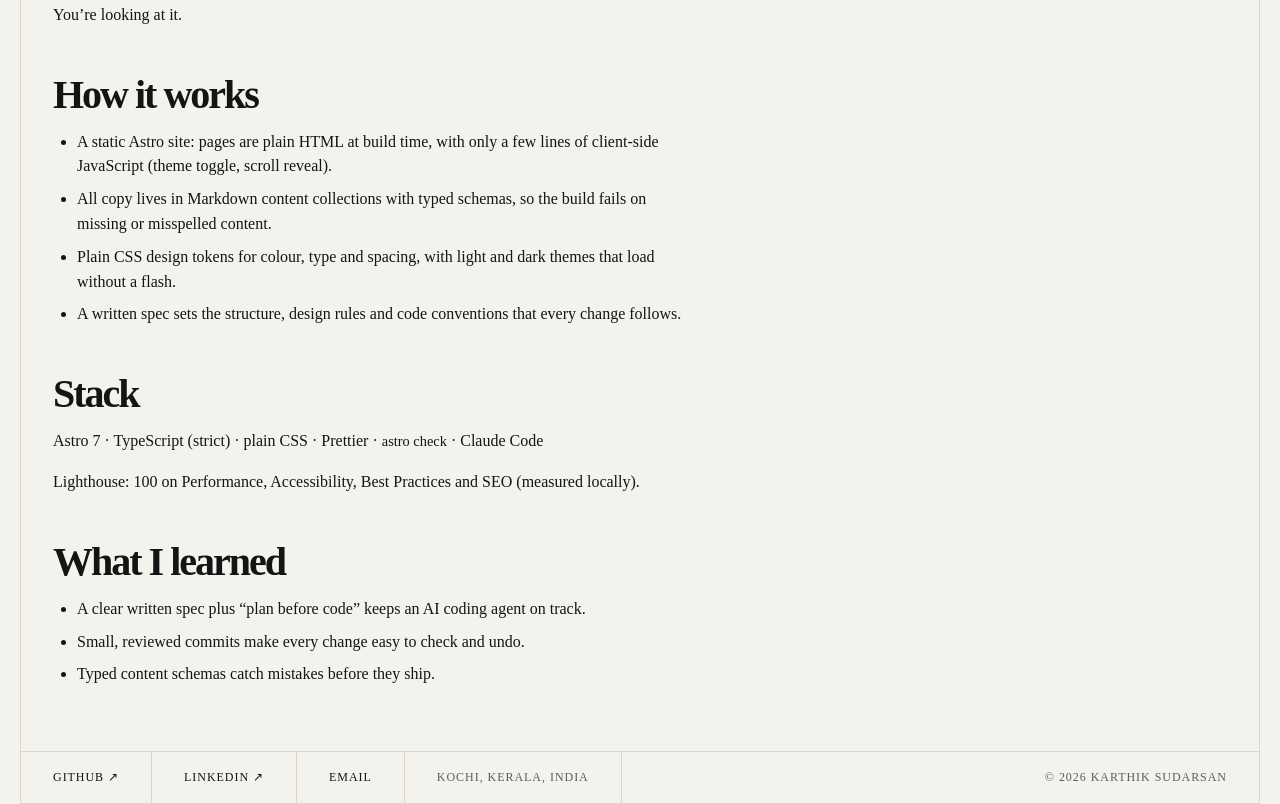
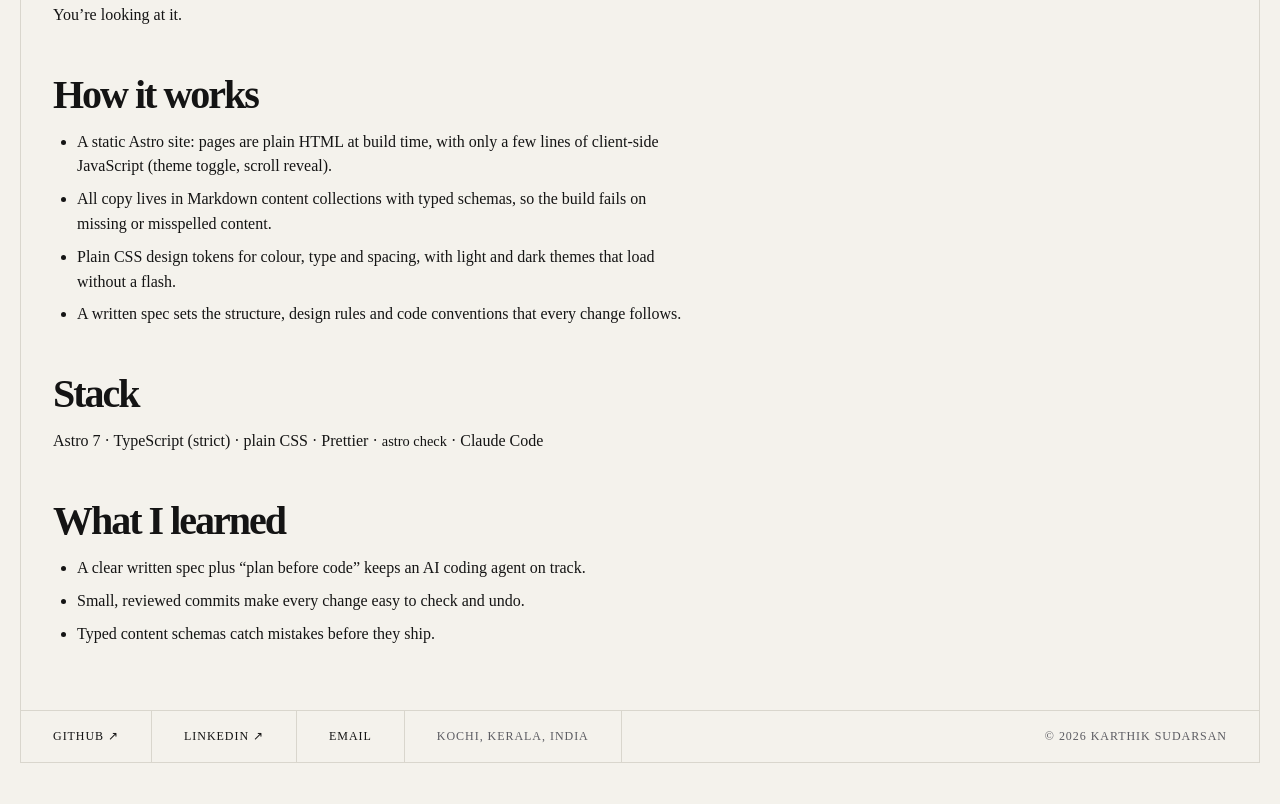
Before and after one commit to karthiik13/personal-portfolio, an Astro site: page /projects/this-site in a window 1280 px wide. Shown: the part 805-1609 px from the top of the page. After the commit the page ends 1568 px from the top, so only its background shows below. Built offline with nearby package versions, Linux system fonts and the light colour scheme; Astro itself is replaced by a stand-in of ours.

Commit message:
docs: drop unverified Lighthouse claim from this site's page
Co-Authored-By: Claude Opus 5.5 <noreply@anthropic.com>
Claude-Session: https://claude.ai/code/session_017764QjbWqZWT63R7fvhBa7

```diff
--- a/src/content/projects/this-site.md
+++ b/src/content/projects/this-site.md
@@ -25,8 +25,6 @@ You're looking at it.
 
 Astro 7 · TypeScript (strict) · plain CSS · Prettier · `astro check` · Claude Code
 
-Lighthouse: 100 on Performance, Accessibility, Best Practices and SEO (measured locally).
-
 ## What I learned
 
 - A clear written spec plus "plan before code" keeps an AI coding agent on track.
```
